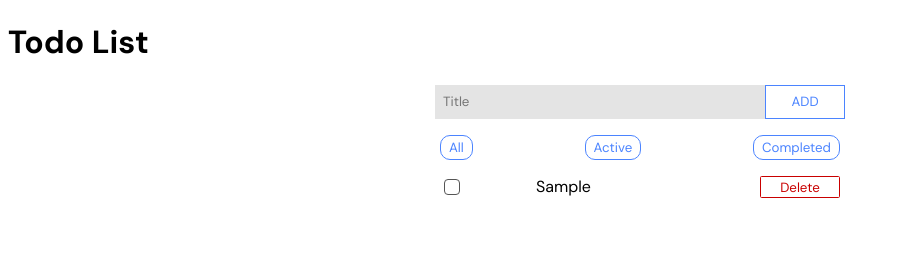
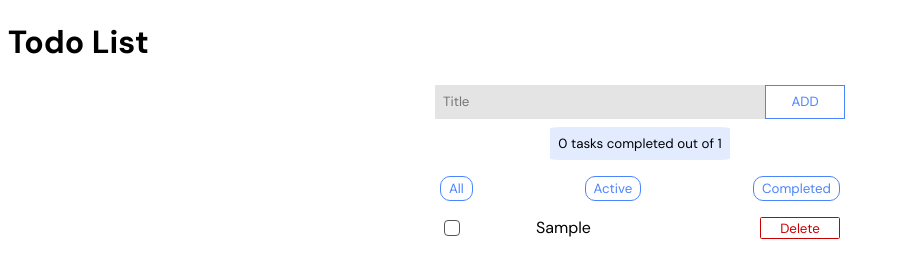
Before and after one commit to yasminserag08/todo-list, a plain HTML site: page index.html in a window 1280 px wide. Both pictures are taken after typing "Sample" into the empty fields and a click on the button "ADD". Shown: the whole page, without its empty margins (0-900 px from the left). Drawn offline with Linux system fonts and the light colour scheme.

Commit message:
Add completed tasks counter

```diff
--- a/index.html
+++ b/index.html
@@ -16,6 +16,8 @@
       <button class="add-button">ADD</button>
     </div>
 
+    <button id="task-count" class="tooltip"></button>
+
     <div class="filter-buttons">
       <button class="all-button">All</button>
       <button class="active-button">Active</button>
--- a/script.js
+++ b/script.js
@@ -5,6 +5,8 @@ const taskList = document.querySelector('#task-list');
 const allButton = document.querySelector('.all-button');
 const activeButton = document.querySelector('.active-button');
 const completedButton = document.querySelector('.completed-button');
+const taskCount = document.querySelector('#task-count');
+let count = 0;
 
 // Array of tasks in localStorage
 let tasks = JSON.parse(localStorage.getItem('tasks')) || [];
@@ -14,6 +16,7 @@ window.addEventListener('DOMContentLoaded', function(event) {
   tasks.forEach(task => {
     renderTask(task);
   });
+  renderTaskCount(count);
 });
 
 // Add event listener to the add button
@@ -29,6 +32,7 @@ addButton.addEventListener('click', function(event) {
   // Don't add empty tasks
   if(taskInput.value === '') { return; }
   else { renderTask(task); }
+  renderTaskCount(count);
 });
 
 function renderTask(task) {
@@ -61,6 +65,8 @@ function renderTask(task) {
     li.remove();
     tasks = tasks.filter(item => item !== task);
     localStorage.setItem('tasks', JSON.stringify(tasks));
+    if(task.completed) { count--; }
+    renderTaskCount(count);
   });
 
   // Strikethrough if task is completed
@@ -80,6 +86,8 @@ function renderTask(task) {
       tasks.forEach(task => {
         if(task.text == span.textContent) {
           task.completed = true;
+          count++;
+          renderTaskCount(count);
           localStorage.setItem('tasks', JSON.stringify(tasks));
         }
       });
@@ -88,6 +96,8 @@ function renderTask(task) {
       tasks.forEach(task => {
         if(task.text == span.textContent) {
           task.completed = false;
+          count--;
+          renderTaskCount(count);
           localStorage.setItem('tasks', JSON.stringify(tasks));
         }
       });
@@ -158,6 +168,24 @@ taskInput.addEventListener('keydown', function(event) {
   if(key == 'Enter')
   {
     addButton.click();
-    input.blur();
+    taskInput.blur();
   }
 });
+
+function renderTaskCount(count)
+{
+  if(tasks.length == 0)
+  {
+    taskCount.style.display = 'none';
+    return;
+  }
+  taskCount.style.display = 'block';
+  if(count < 0) { count = 0; }
+  else if(count == 1)
+  {
+    taskCount.innerHTML = `1 task completed out of ${tasks.length}`;
+  }
+  else {
+    taskCount.innerHTML = `${count} tasks completed out of ${tasks.length}`;
+  }
+}
--- a/style.css
+++ b/style.css
@@ -60,6 +60,19 @@ input[type="text"]:focus
 .filter-buttons button:active
 {
   opacity: 0.7;
+}
+
+#task-count
+{
+  display: block;
+  margin: 0 auto;
+  margin-top: 0.5rem;
+  font-family: 'DM Sans';
+  width: auto;
+  padding: 0.5rem;
+  background-color: rgb(227, 236, 255);
+  border: none;
+  border-radius: 5%;
 }
 
 .filter-buttons
```
